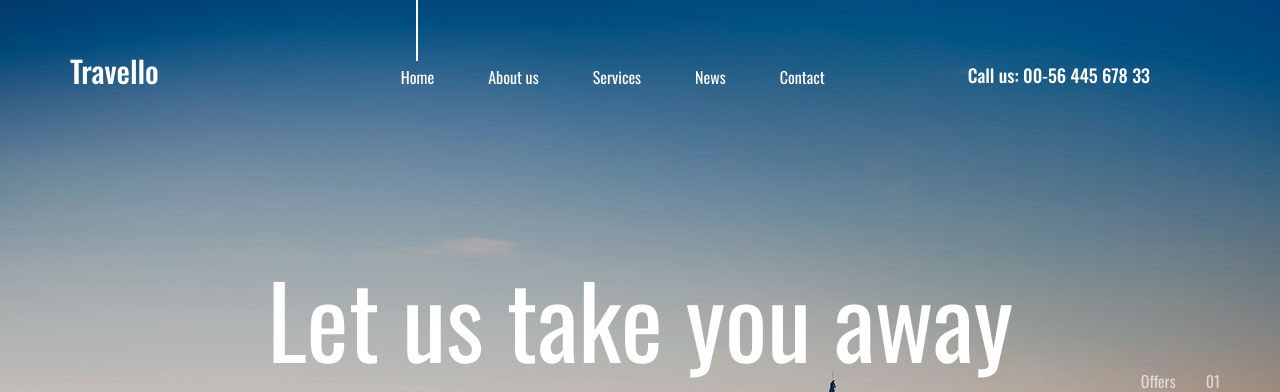
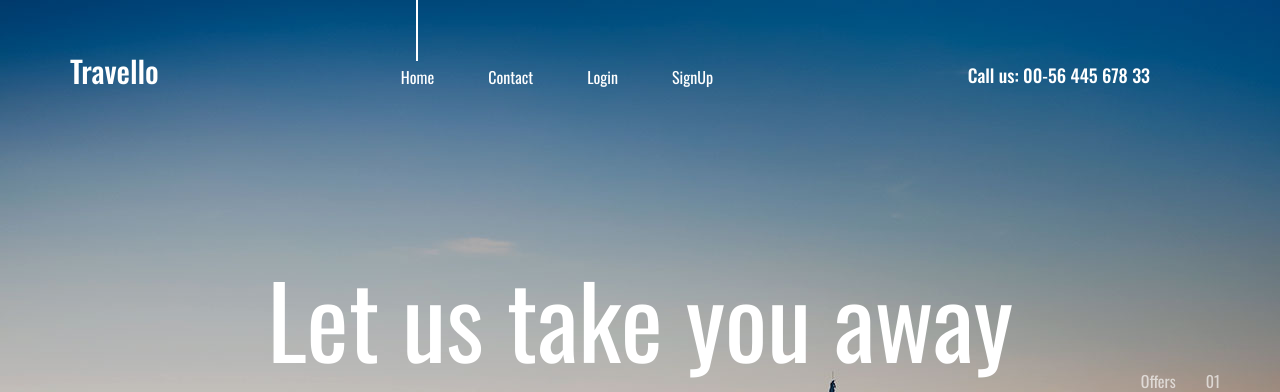
Before and after one commit to gopoma/TravelEasy, a Django app: page / in a window 1280 px wide. Shown: the top 392 px of the page. Run offline with Django 4.2, Linux system fonts and the light colour scheme; data that the repository does not hold is empty; some libraries are stand-ins or nearby versions.

Commit message:
Se registra la app accounts en el proyecto, además que se va maquetando un layout, después el template para la vista de signup, teniendo en cuenta las indicaciones de las Diapositivas del Django3

```diff
--- /dev/null
+++ b/src/accounts/templates/accounts/signup.html
@@ -0,0 +1,5 @@
+{% extends 'layouts/main-layout.html' %}
+
+{% block content %}
+    <h1>SignUp</h1>
+{% endblock %}
--- a/src/accounts/views.py
+++ b/src/accounts/views.py
@@ -6,7 +6,7 @@ def user_login(request):
     return HttpResponse("Here goes the Login View")
 
 def user_signup(request):
-    return HttpResponse("Here goes the SignUp View")
+    return render(request, "accounts/signup.html")
 
 def user_logout(request):
     return HttpResponse("Logout...")
--- a/src/templates/home.html
+++ b/src/templates/home.html
@@ -33,10 +33,9 @@
 								<nav class="main_nav">
 									<ul class="d-flex flex-row align-items-start justify-content-start">
 										<li class="active"><a href="index.html">Home</a></li>
-										<li><a href="about.html">About us</a></li>
-										<li><a href="#">Services</a></li>
-										<li><a href="#">News</a></li>
 										<li><a href="contact.html">Contact</a></li>
+                                        <li><a href="/auth/login">Login</a></li>
+					                    <li><a href="/auth/signup">SignUp</a></li>
 									</ul>
 								</nav>
 								<div class="header_phone ml-auto">Call us: 00-56 445 678 33</div>
@@ -79,10 +78,9 @@
 			<div class="menu_content">
 				<ul>
 					<li><a href="inex.html">Home</a></li>
-					<li><a href="about.html">About us</a></li>
-					<li><a href="#">Services</a></li>
-					<li><a href="news.html">News</a></li>
 					<li><a href="contact.html">Contact</a></li>
+                    <li><a href="/auth/login">Login</a></li>
+					<li><a href="/auth/signup">SignUp</a></li>
 				</ul>
 			</div>
 			<div class="menu_social">
--- a/src/traveleasy/settings.py
+++ b/src/traveleasy/settings.py
@@ -38,7 +38,8 @@ INSTALLED_APPS = [
     'django.contrib.sessions',
     'django.contrib.messages',
     'django.contrib.staticfiles',
-    'destinations'
+    'destinations',
+    'accounts'
 ]
 
 MIDDLEWARE = [
```
Also changed, not shown: src/templates/layouts/main-layout.html (added, +13 -0 lines), src/accounts/templates/accounts/login.html (added).
